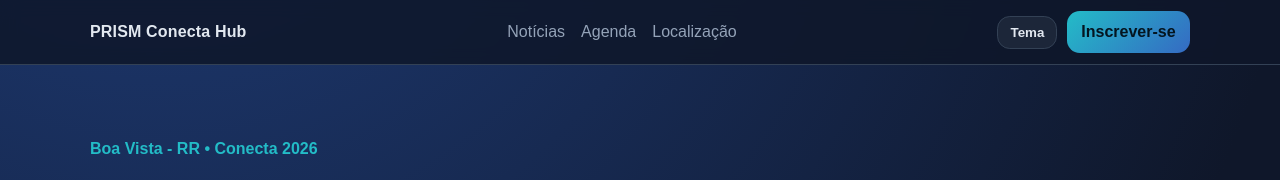
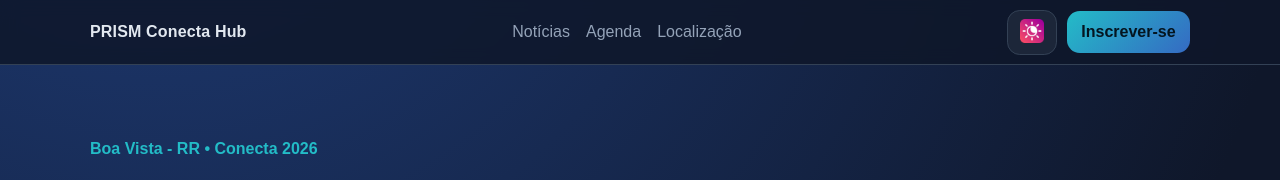
Before and after one commit to prismrr/conecta-page-2026, a Jekyll site: the page built from index.md, in a window 1280 px wide. Shown: the top 180 px of the page. Built offline with Jekyll 4.4.1, drawn with Linux system fonts in a browser that asks for light colours.

Commit message:
Update theme icon
Signed-off-by: Herbert Rocha <herberthb12@gmail.com>

```diff
--- a/_layouts/default.html
+++ b/_layouts/default.html
@@ -30,7 +30,7 @@
           <a href="#localizacao">Localização</a>
         </nav>
         <div class="topbar-actions">
-          <button id="theme-toggle" class="theme-toggle" type="button" aria-label="Alternar tema">Tema</button>
+          <button id="theme-toggle" class="theme-toggle" type="button" aria-label="Alternar tema"><img src="/assets/icons/dark-mode.png" alt="Alternar Tema" width="24" height="24"></button>
           <a href="https://plataforma-externa.com/inscricao" target="_blank" rel="noopener noreferrer" class="cta">Inscrever-se</a>
         </div>
       </div>
```
Also changed, not shown: assets/icons/dark-mode.png (added).
